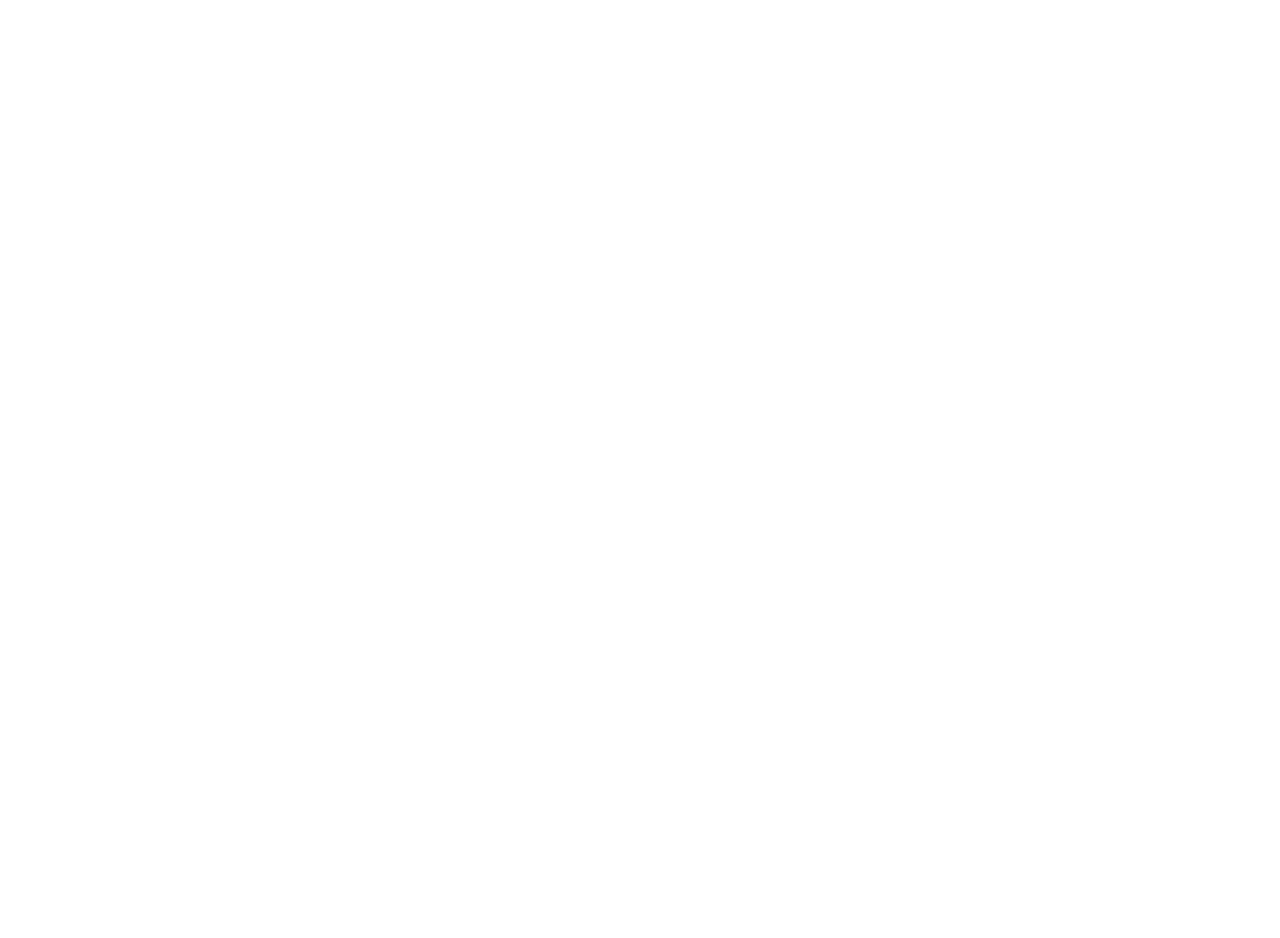
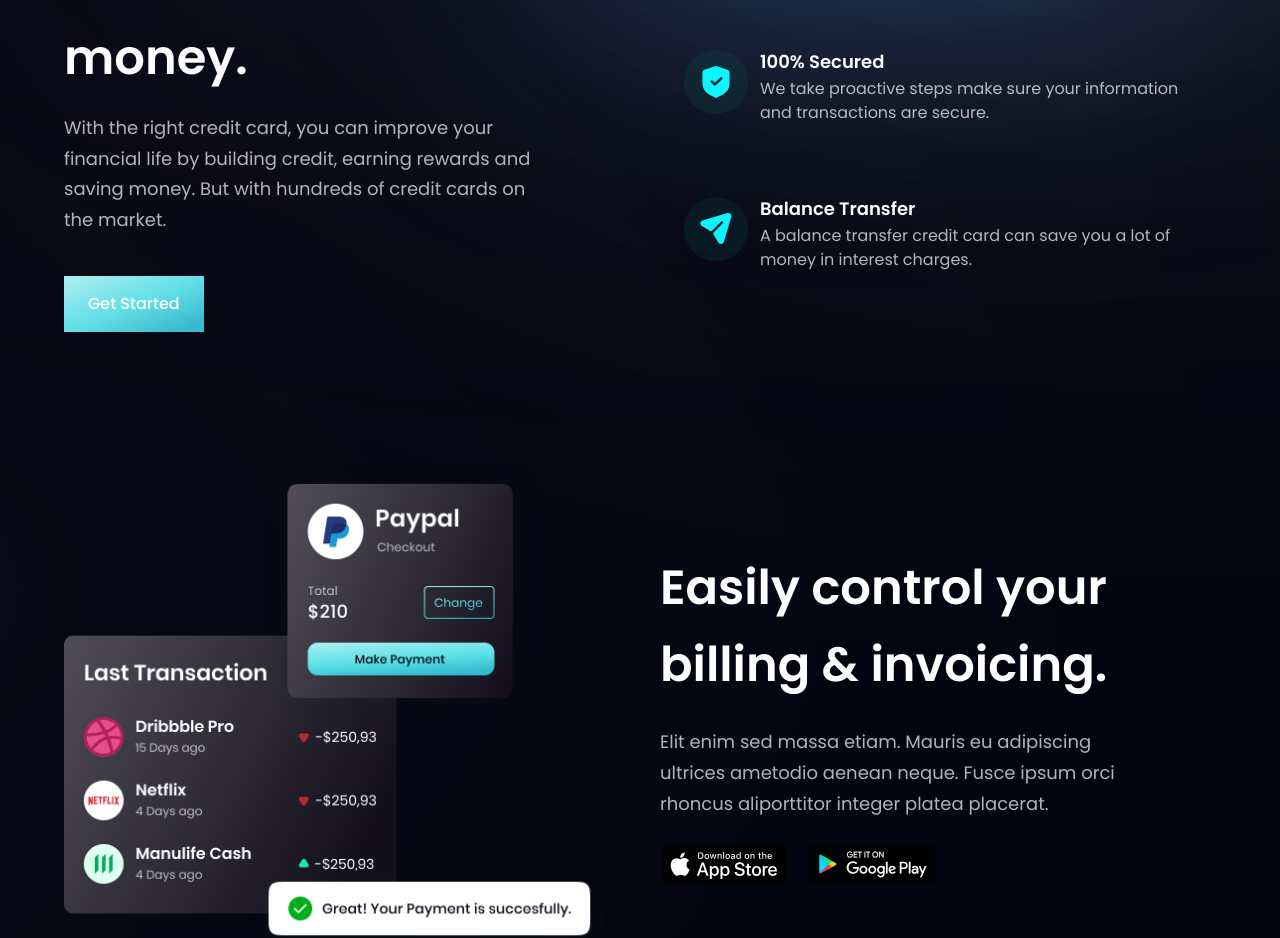
Before and after one commit to syedmilad/Bank_UI-UX, a React (Create React App) app: page / in a window 1280 px wide. Shown: the part 1176-2114 px from the top of the page. Before the commit the page ends 1165 px from the top, so only its background shows below. Built offline with nearby package versions, Linux system fonts and the light colour scheme.

Commit message:
completed billing section.

```diff
--- a/src/components/Billing.jsx
+++ b/src/components/Billing.jsx
@@ -1,9 +1,37 @@
-import React from 'react'
+import React from "react";
+import styles, { layout } from "../style";
+import { bill, google, apple } from "../assets";
 
 const Billing = () => {
   return (
-    <div>Billing</div>
-  )
-}
+    <div id="product" className={`${layout.sectionReverse}`}>
+      <div className={`${layout.sectionImgReverse}`}>
+        <img
+          src={bill}
+          alt="billing"
+          className="w-[100%] h-[100%] relative z-[5] "
+        />
+        <div className="w-[50%] h-[50%] rounded-full absolute z-[3] -left-1/2 top-0 white__gradient" />
+        <div className="w-[50%] h-[50%] rounded-full absolute z-[0] -left-1/2 top-0 pink__gradient" />
+      </div>
+      <div className={`${layout.sectionInfo}`}>
+        <h4 className={`${styles.heading2}`}>Easily control your <br className="sm:block hidden" /> billing & invoicing.</h4>
+        <p className={`${styles.paragraph} max-w-[470px] md:mt-6 mt-6`}>Elit enim sed massa etiam. Mauris eu adipiscing ultrices ametodio aenean neque. Fusce ipsum orci rhoncus aliporttitor integer platea placerat.</p>
+        <div className="flex flex-wrap flex-row mt-6">
+          <img
+            src={apple}
+            alt="apple__store"
+            className="w-[128px] h-[42px] object-contain mr-5 cursor-pointer"
+          />
+          <img
+            src={google}
+            alt="google__store"
+            className="w-[128px] h-[42px] object-contain mr-5 cursor-pointer"
+          />
+        </div>
+      </div>
+    </div>
+  );
+};
 
-export default Billing
+export default Billing;
--- a/src/components/Business.jsx
+++ b/src/components/Business.jsx
@@ -1,9 +1,48 @@
-import React from 'react'
+import React from "react";
+import styles, { layout } from "../style";
+import Button from "./Button";
+import { features } from "../constants";
+
+const FeatureCard = ({ icon, title, content, index }) => {
+  return (
+    <div
+      className={`flex flex-row rounded-[20px] feature-card p-6 ${
+        index !== features.lenght ? "mb-6" : "mb-0"
+      }`}
+    >
+      <div className="w-[64px] h-[64px] rounded-full bg-dimBlue flex justify-center items-center">
+        <img className="w-[50%] h-[50%] object-contain" src={icon} alt="image icon" />
+      </div>
+      <div className="flex-1 flex flex-col ml-3">
+          <h4 className="font-poppins font-semibold text-white text-[18px] leading-[23px] mb-1">{title}</h4>
+          <p className="font-poppins font-noraml text-[16px] leading-[24px] text-dimWhite">{content}</p>
+      </div>
+    </div>
+  );
+};
 
 const Business = () => {
   return (
-    <div>Business</div>
-  )
-}
+    <div className={`${layout.section}`}>
+      <div className={`${layout.sectionInfo}`}>
+        <h2 className={`${styles.heading2}`}>
+          You do the business, <br className="sm:block hidden" /> we’ll handle
+          the money.
+        </h2>
+        <p className={`${styles.paragraph} max-w-[470px] mt-4`}>
+          With the right credit card, you can improve your financial life by
+          building credit, earning rewards and saving money. But with hundreds
+          of credit cards on the market.
+        </p>
+        <Button styles="mt-10" />
+      </div>
+      <div className={`${layout.sectionImg} flex-col`}>
+        {features.map((feature, index) => (
+          <FeatureCard key={feature.id} index={index} {...feature} />
+        ))}
+      </div>
+    </div>
+  );
+};
 
-export default Business
+export default Business;
--- a/src/components/Stats.jsx
+++ b/src/components/Stats.jsx
@@ -6,7 +6,7 @@
   return (
     <div className={`${styles.flexCenter} flex-row sm:mb-20 mb-6 flex-wrap justify-center items-center`}>
       {stats.map((stat)=>(
-        <div className='flex flex-row justify-center items-center flex-1 m-2'>
+        <div key={stat.id} className='flex flex-row justify-center items-center flex-1 m-2'>
           <h4 className='font-poppins font-semibold xs:text-[40px] mr-2 text-[30px] xs:leading-[53px] leading-[43px] text-white'>{stat.value}</h4>
           <p className='font-poppins font-normal xs:text-[20px] text-[15px] xs:leading-[26px] leading-[21px] text-gradient uppercase'>{stat.title}</p>
         </div>
```
